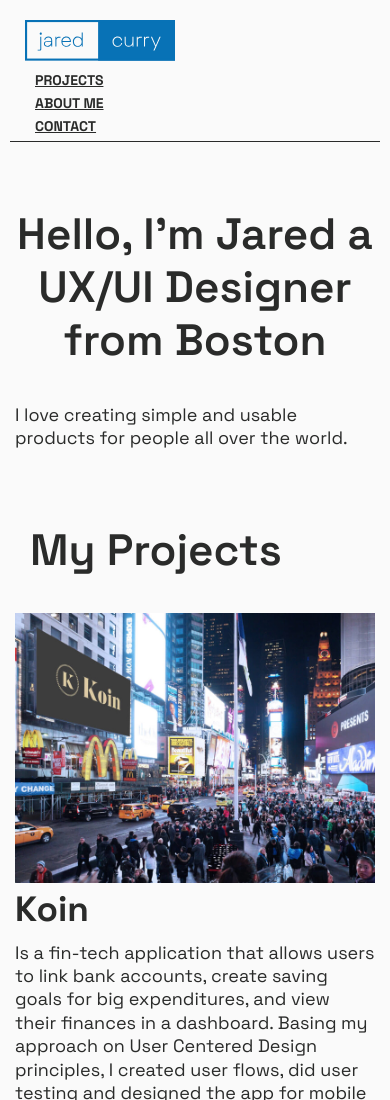
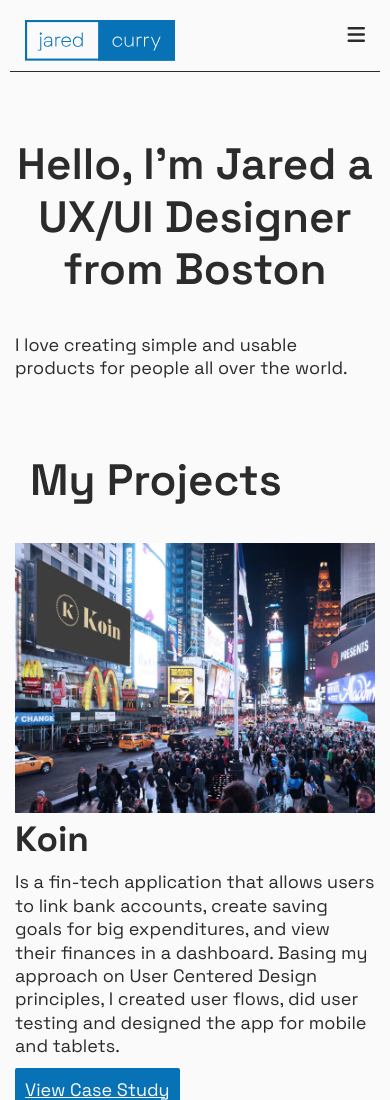
Before and after one commit to jaredcurry/Jared-Portfolio-Site, a plain HTML site: page index.html in a window 390 px wide. Shown: the top 1100 px of the page. Drawn offline with nearby package versions, Linux system fonts and the light colour scheme.

Commit message:
Update index.html

```diff
--- a/index.html
+++ b/index.html
@@ -9,6 +9,7 @@
   <link rel="shortcut icon" href="img/favicon/favicon.ico">
   <link rel="preconnect" href="https://fonts.gstatic.com">
   <link href="https://fonts.googleapis.com/css2?family=Space+Grotesk:wght@400;500;600;700&display=swap" rel="stylesheet">
+  <script src="https://kit.fontawesome.com/945a16a0cc.js" crossorigin="anonymous"></script>
   <title>Jared Curry UX/UI Designer</title>
 </head>
 
@@ -16,6 +17,7 @@
   <!-- Header & Nav -->
   <header>
     <div class="container">
+      <div class="navtoggle" id="myNavtoggle">
         <a href="index.html">
           <img src="img/logo/logo_darkblue.svg" alt="Jared Curry Logo" class="logo">
         </a>
@@ -24,8 +26,10 @@
             <li><a href="index.html">Projects</a></li>
             <li><a href="about.html">About Me</a></li>
             <li><a href="#contact">Contact</a></li>
+            <li><a href="javascript:void(0);" class="icon" onclick="menuToggle()"><i class="fas fa-bars"></i></a></li>
           </ul>
         </nav>
+      </div>
     </div>
   </header>
 
@@ -252,6 +256,7 @@
       </p>
     </div>
   </footer>
+  <script src="https://code.jquery.com/jquery-3.5.1.min.js"   integrity="sha256-9/aliU8dGd2tb6OSsuzixeV4y/faTqgFtohetphbbj0="   crossorigin="anonymous"></script>
   <script src="js/scripts.js"></script>
 </body>
 
```
Lines whose indentation alone changed are shown as unchanged.
